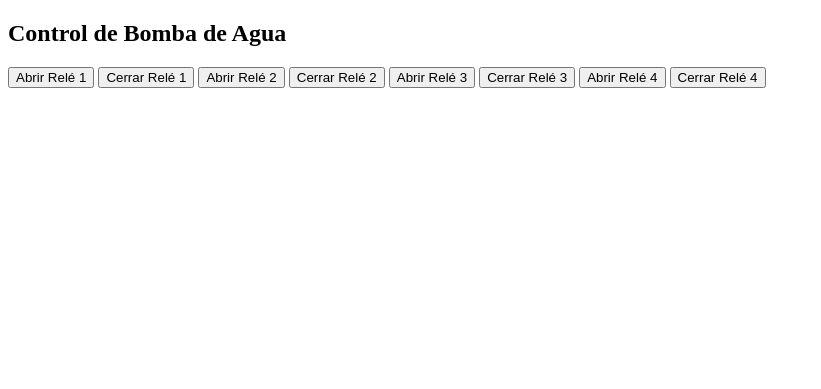
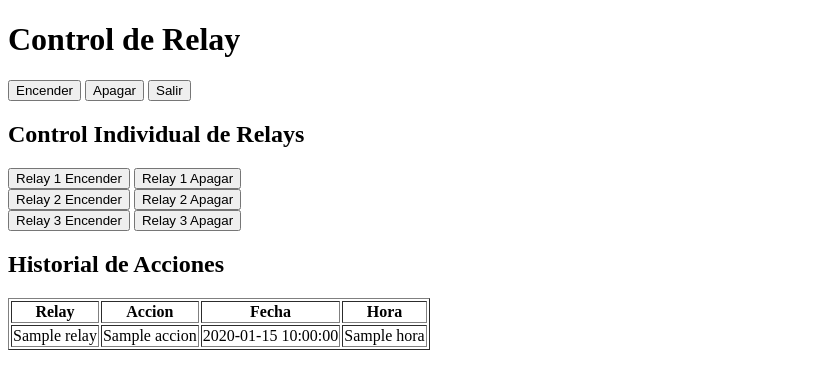
Before and after one commit to bi0punk/relay-python-controller, a Flask app: template templates/index.html in a window 1280 px wide. Shown: the top 389 px of the page, without its empty margins (0-821 px from the left). Run offline with Flask 3, Linux system fonts and the light colour scheme; the template is opened without the code that fills it: most values are stand-ins (such as "Sample title", 1, 10 or a date in 2020).

Commit message:
add process

```diff
--- a/app.py
+++ b/app.py
@@ -1,26 +1,39 @@
-from flask import Flask, render_template, request, jsonify
+import requests
 import json
-import requests
-
-app = Flask(__name__)
 
 # Configura la URL de tu placa Wemos D1
-url = "http://192.168.1.115/control"  # Reemplaza con la dirección IP de tu placa
+url = "http://192.168.1.112/control"  # Reemplaza con la dirección IP de tu placa
 
-@app.route('/')
-def index():
-    return render_template('index.html')
+# Define los códigos ANSI para colores
+GREEN = "\033[92m"
+RED = "\033[91m"
+RESET = "\033[0m"
+while True:
+    # Solicitar al usuario ingresar el comando
+    user_input = input("Ingrese el comando (open/close/exit): ").strip().lower()
 
-@app.route('/control', methods=['POST'])
-def control():
-    command = request.form.get('command')  # Cambia a request.form para obtener datos de formulario
+    if user_input == "open":
+        # Enviar el comando para abrir la bomba
+        response = requests.post(url, data=json.dumps({"command": "open"}), headers={"Content-Type": "application/json"})
 
-    if command in ['open1', 'close1', 'open2', 'close2', 'open3', 'close3', 'open4', 'close4']:
-        response = requests.post(url, data={'command': command})
-        relay_number = command[-1]  # Obtén el número de relé del comando
-        return jsonify(status=response.status_code, message=f'Relé {relay_number} {command[:-1]}ado')
+        # Verificar la respuesta del servidor
+        if response.status_code == 200:
+            print(GREEN + "Bomba de agua abierta" + RESET)
+        else:
+            print(RED + "Error en la solicitud" + RESET)
 
-    return jsonify(status=400, message='Comando no válido')
+    elif user_input == "close":
+        # Enviar el comando para cerrar la bomba
+        response = requests.post(url, data=json.dumps({"command": "close"}), headers={"Content-Type": "application/json"})
 
-if __name__ == '__main__':
-    app.run(debug=True)
+        # Verificar la respuesta del servidor
+        if response.status_code == 200:
+            print(RED + "Bomba de agua cerrada" + RESET)
+        else:
+            print(RED + "Error en la solicitud" + RESET)
+
+    elif user_input == "exit":
+        break  # Salir del bucle si el usuario ingresa "exit"
+
+    else:
+        print("Comando no válido. Ingrese 'open', 'close' o 'exit'.")
--- /dev/null
+++ b/app2.py
@@ -0,0 +1,33 @@
+from flask import Flask, render_template, request
+import requests
+import json
+
+app = Flask(__name__)
+
+# Configura la URL de tu placa Wemos D1
+url = "http://192.168.1.112/control"  # Reemplaza con la dirección IP de tu placa
+
+@app.route('/')
+def index():
+    return render_template('index.html')
+
+@app.route('/send_command', methods=['POST'])
+def send_command():
+    user_input = request.form['command'].strip().lower()
+
+    if user_input in ["open", "close"]:
+        relay_number = user_input[-1]  # Obtén el número de relé del comando
+        response = requests.post(url, data=json.dumps({"command": user_input + relay_number}), headers={"Content-Type": "application/json"})
+        if response.status_code == 200:
+            return "Bomba de agua " + ("abierta" if user_input == "open" else "cerrada")
+        else:
+            return "Error en la solicitud"
+
+    elif user_input == "exit":
+        return "Exiting..."
+
+    else:
+        return "Comando no válido. Ingrese 'open', 'close' o 'exit'."
+
+if __name__ == '__main__':
+    app.run(debug=True)
--- a/templates/index.html
+++ b/templates/index.html
@@ -1,54 +1,48 @@
 <!DOCTYPE html>
-<html lang="es">
+<html lang="en">
 <head>
     <meta charset="UTF-8">
     <meta name="viewport" content="width=device-width, initial-scale=1.0">
-    <title>Control de Bomba de Agua</title>
+    <title>Control de Relay</title>
 </head>
 <body>
-    <h2>Control de Bomba de Agua</h2>
-
-    <form action="/control" method="post" id="controlForm">
-        <button type="submit" name="command" value="open1">Abrir Relé 1</button>
-        <button type="submit" name="command" value="close1">Cerrar Relé 1</button>
-
-        <button type="submit" name="command" value="open2">Abrir Relé 2</button>
-        <button type="submit" name="command" value="close2">Cerrar Relé 2</button>
-
-        <button type="submit" name="command" value="open3">Abrir Relé 3</button>
-        <button type="submit" name="command" value="close3">Cerrar Relé 3</button>
-
-        <button type="submit" name="command" value="open4">Abrir Relé 4</button>
-        <button type="submit" name="command" value="close4">Cerrar Relé 4</button>
+    <h1>Control de Relay</h1>
+    <form action="/send_command" method="post">
+        <button type="submit" name="command" value="open">Encender</button>
+        <button type="submit" name="command" value="close">Apagar</button>
+        <button type="submit" name="command" value="exit">Salir</button>
+        <br>
+        <h2>Control Individual de Relays</h2>
+        <button type="submit" name="command" value="relay1_on">Relay 1 Encender</button>
+        <button type="submit" name="command" value="relay1_off">Relay 1 Apagar</button>
+        <br>
+        <button type="submit" name="command" value="relay2_on">Relay 2 Encender</button>
+        <button type="submit" name="command" value="relay2_off">Relay 2 Apagar</button>
+        <br>
+        <button type="submit" name="command" value="relay3_on">Relay 3 Encender</button>
+        <button type="submit" name="command" value="relay3_off">Relay 3 Apagar</button>
     </form>
 
-    <script>
-        function sendCommand(command) {
-            fetch('/control', {
-                method: 'POST',
-                headers: {
-                    'Content-Type': 'application/x-www-form-urlencoded'
-                },
-                body: `command=${command}`
-            })
-            .then(response => response.json())
-            .then(data => {
-                if (data.status === 200) {
-                    alert(data.message);
-                } else {
-                    alert('Error en la solicitud');
-                }
-            })
-            .catch(error => console.error('Error:', error));
-        }
+    {% if message %}
+        <p>{{ message }}</p>
+    {% endif %}
 
-        document.addEventListener('DOMContentLoaded', function() {
-            document.getElementById('controlForm').addEventListener('submit', function(event) {
-                event.preventDefault();
-                const command = event.submitter.value;
-                sendCommand(command);
-            });
-        });
-    </script>
+    <h2>Historial de Acciones</h2>
+    <table border="1">
+        <tr>
+            <th>Relay</th>
+            <th>Accion</th>
+            <th>Fecha</th>
+            <th>Hora</th>
+        </tr>
+        {% for entry in action_history %}
+            <tr>
+                <td>{{ entry.relay }}</td>
+                <td>{{ entry.accion }}</td>
+                <td>{{ entry.fecha }}</td>
+                <td>{{ entry.hora }}</td>
+            </tr>
+        {% endfor %}
+    </table>
 </body>
 </html>
```
